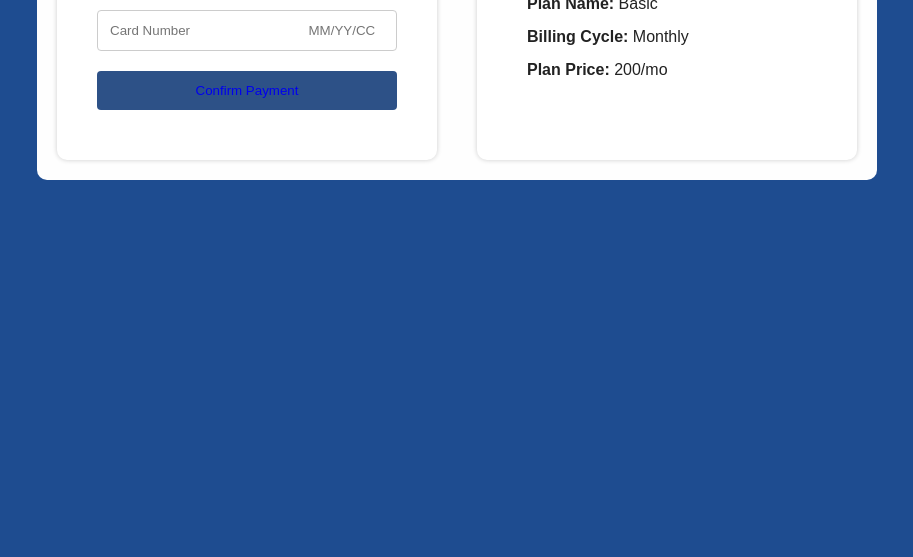
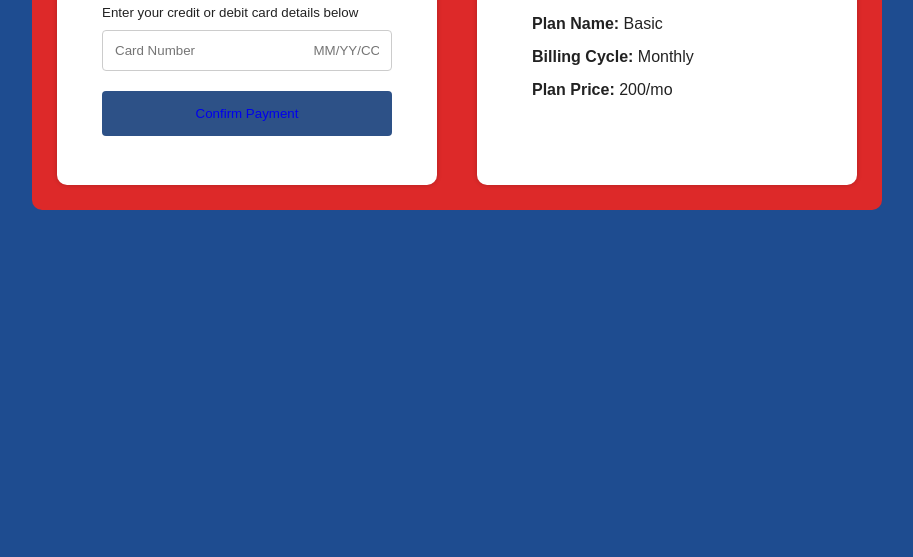
Before and after one commit to sanskarii/web-app, a plain HTML site: page public/Complete_Payment.html in a window 1280 px wide. Shown: the part 243-800 px from the top of the page, without its empty margins (183-1096 px from the left). Drawn offline with Linux system fonts and the light colour scheme.

Commit message:
Update style1.css
updated bg-color and padding

```diff
--- a/public/style1.css
+++ b/public/style1.css
@@ -1,6 +1,6 @@
 body {
-    margin: 0;
-    padding: 0;
+    margin: 10;
+    padding: 10;
     font-family:'Poppins',sans-serif;
     background-color: #1e4c90;
 }
@@ -9,12 +9,12 @@ a{
 }
 
 .container {
-    background-color: #fefefe;
+    background-color: #dd2929;
     color: #222;
-    padding: 20px;
+    padding: 25px;
     max-width: 400px;
     margin: 0 auto;
-    margin-top: 100px;
+    margin-top: 110px;
     border-radius: 10px;
     display: flex;
     justify-content: space-around;
@@ -24,7 +24,7 @@ a{
 
   .payment-form, .order-summary {
     background-color: #fff;
-    padding: 40px;
+    padding: 45px;
     border-radius: 10px;
     box-shadow: 0 0 5px rgba(0, 0, 0, 0.2);
   }
@@ -63,7 +63,7 @@ a{
   }
 
   button {
-    padding: 12px 24px;
+    padding: 15px 25px;
     background-color: #2d5187;
     color: #fff;
     border: none;
```
